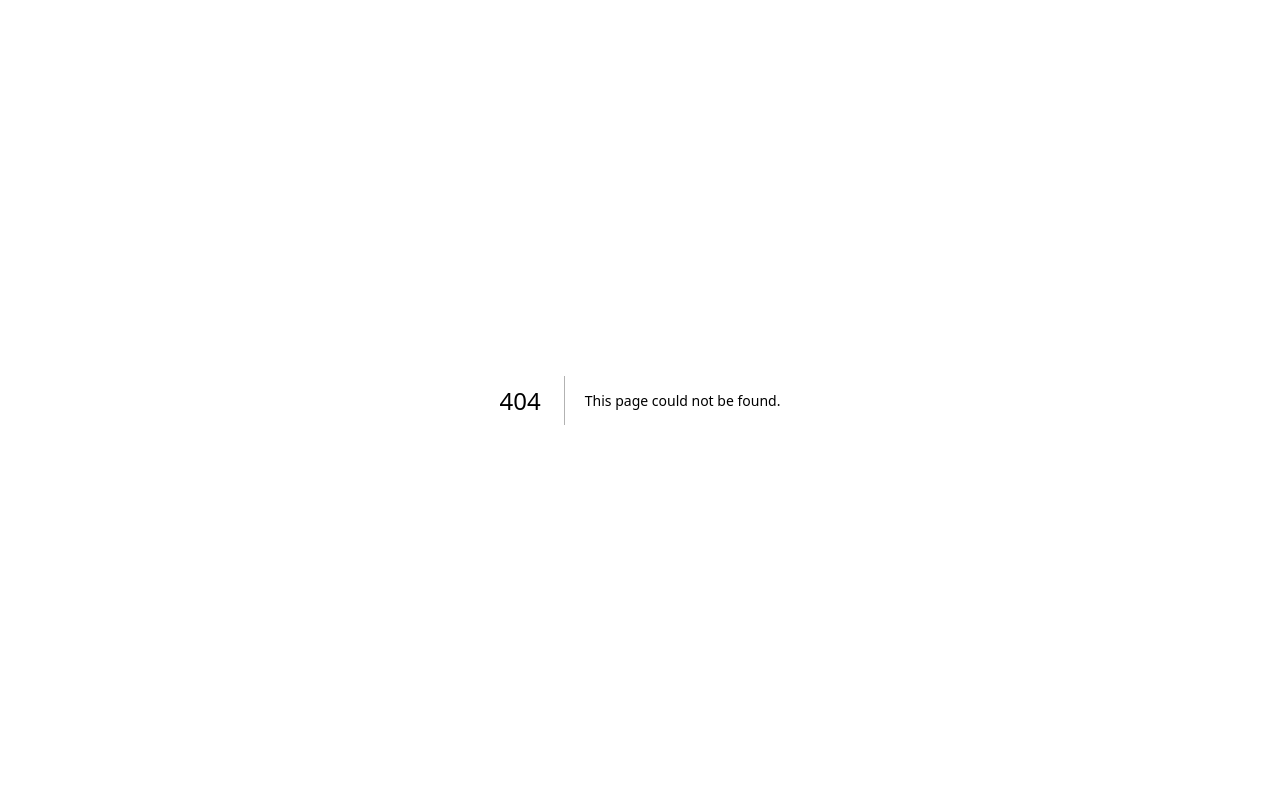
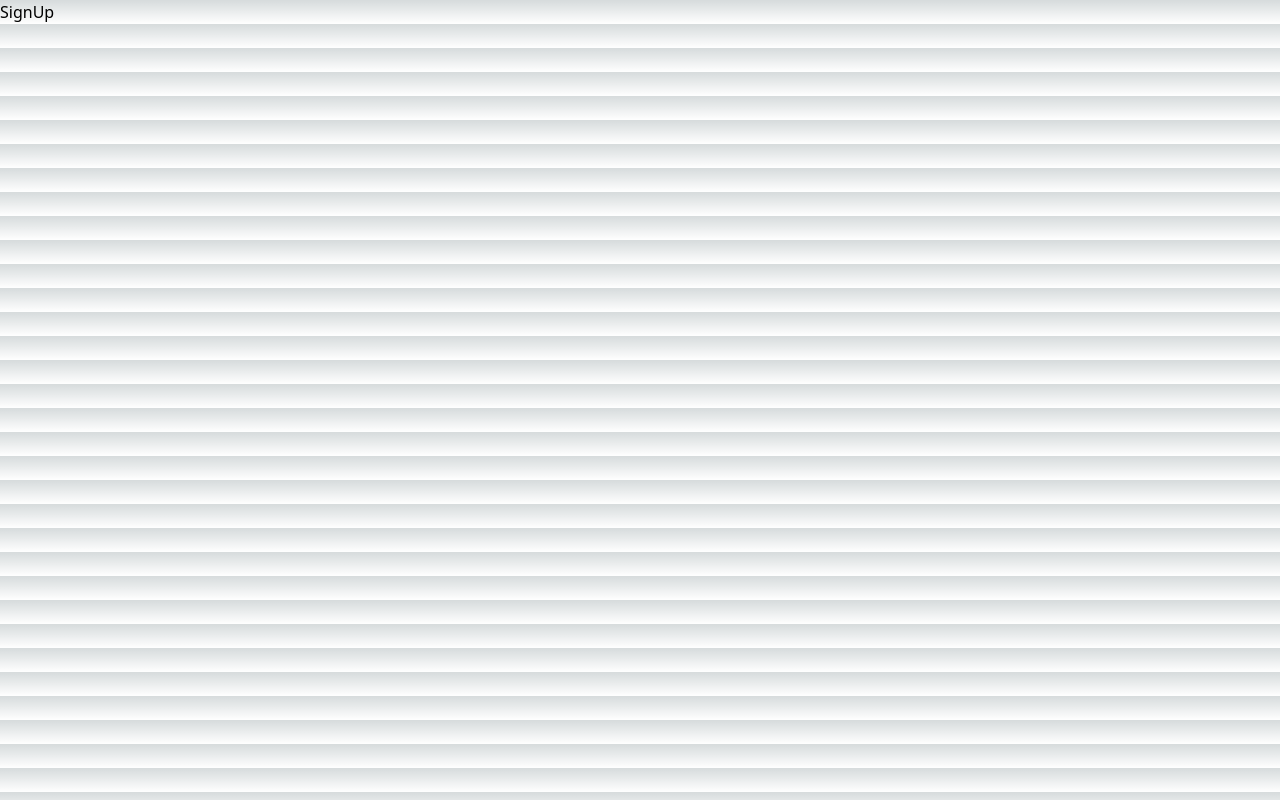
Before and after one commit to Sanyogitayadav123/E-commerce, a Next.js app: page /signup in a window 1280 px wide. Before the commit this address had no page. Built offline with nearby package versions, Linux system fonts and the light colour scheme.

Commit message:
some changes

```diff
--- /dev/null
+++ b/src/pages/signup/index.js
@@ -0,0 +1,9 @@
+import React from 'react'
+
+const SignUp = () => {
+  return (
+    <div>SignUp</div>
+  )
+}
+
+export default SignUp
```
